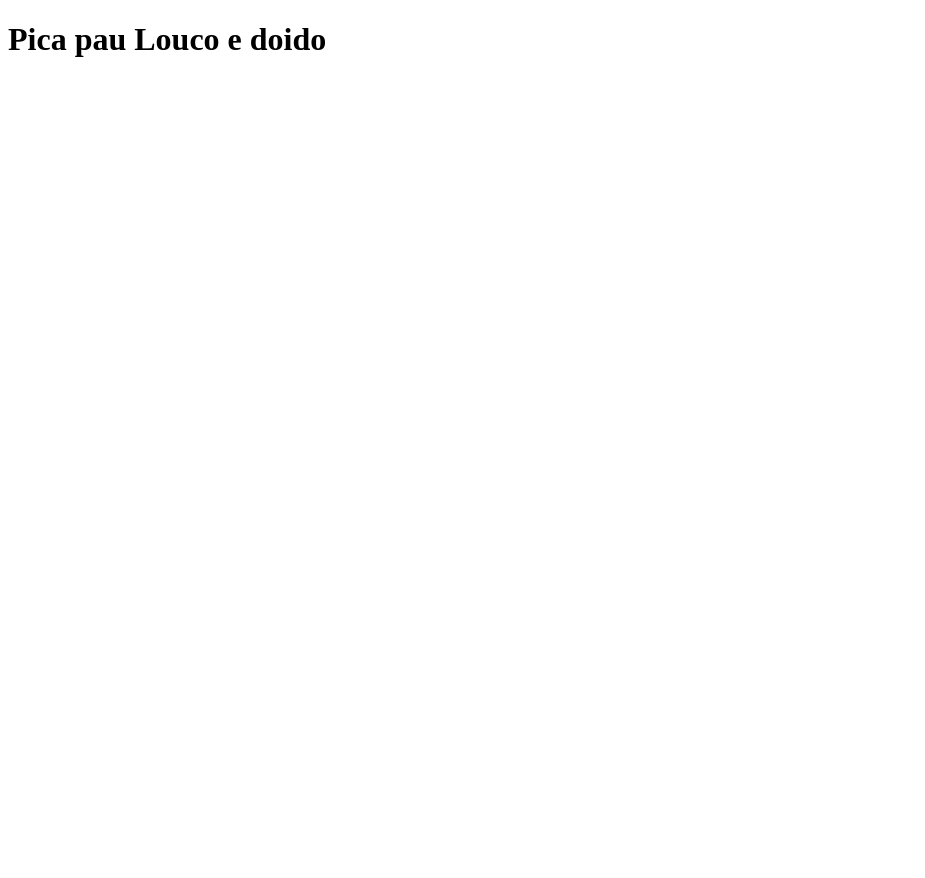
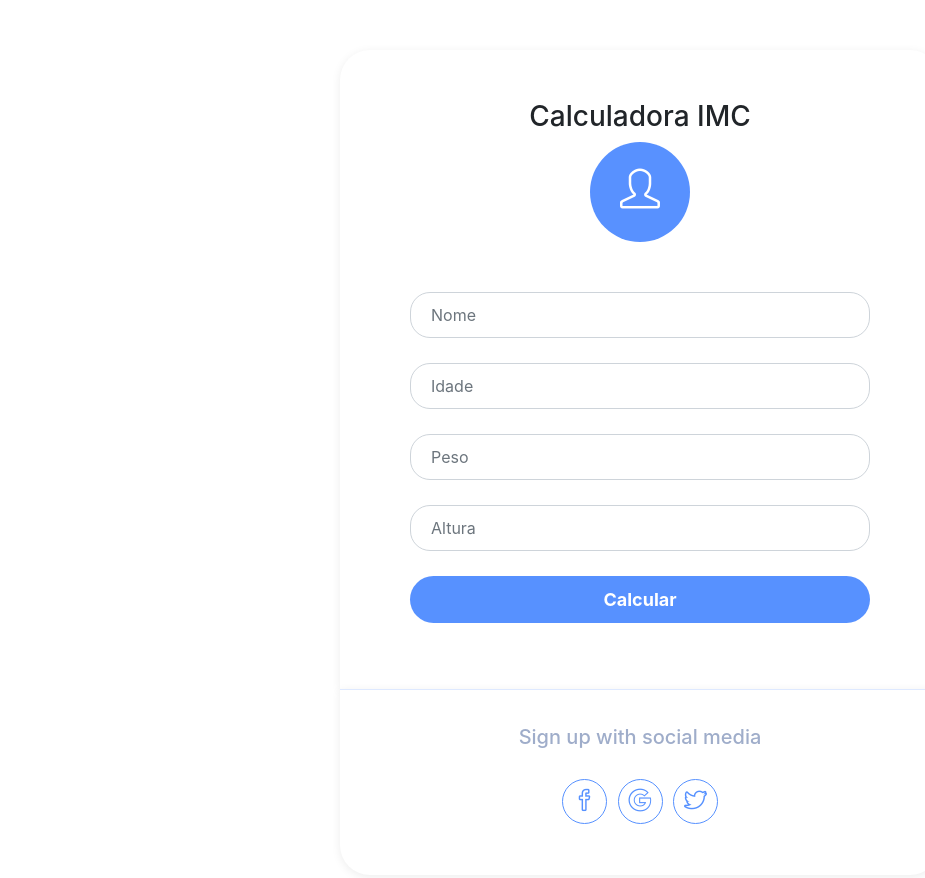
Before and after one commit to LuanvSilva/Javascript-POO, a website: page index.html in a window 1280 px wide. Shown: the whole page, without its empty margins (0-925 px from the left). Before the commit the page ends 800 px from the top, so only its background shows below. Drawn offline with nearby package versions, Linux system fonts and the light colour scheme.

Commit message:
Atualizacao de dados

```diff
--- /dev/null
+++ b/css/style.css
@@ -0,0 +1,100 @@
+body{
+    background-color: #dee9ff;
+
+}
+h3{
+    text-align: center;
+}
+.registration-form{
+	padding: 50px 0;
+}
+
+.registration-form form{
+    background-color: #fff;
+    max-width: 600px;
+    margin: auto;
+    padding: 50px 70px;
+    border-top-left-radius: 30px;
+    border-top-right-radius: 30px;
+    box-shadow: 0px 2px 10px rgba(0, 0, 0, 0.075);
+}
+
+.registration-form .form-icon{
+	text-align: center;
+    background-color: #5891ff;
+    border-radius: 50%;
+    font-size: 40px;
+    color: white;
+    width: 100px;
+    height: 100px;
+    margin: auto;
+    margin-bottom: 50px;
+    line-height: 100px;
+}
+
+.registration-form .item{
+	border-radius: 20px;
+    margin-bottom: 25px;
+    padding: 10px 20px;
+}
+
+.registration-form .create-account{
+    border-radius: 30px;
+    padding: 10px 20px;
+    font-size: 18px;
+    font-weight: bold;
+    background-color: #5791ff;
+    border: none;
+    color: white;
+    margin-top: 20px;
+}
+
+.registration-form .social-media{
+    max-width: 600px;
+    background-color: #fff;
+    margin: auto;
+    padding: 35px 0;
+    text-align: center;
+    border-bottom-left-radius: 30px;
+    border-bottom-right-radius: 30px;
+    color: #9fadca;
+    border-top: 1px solid #dee9ff;
+    box-shadow: 0px 2px 10px rgba(0, 0, 0, 0.075);
+}
+
+.registration-form .social-icons{
+    margin-top: 30px;
+    margin-bottom: 16px;
+}
+
+.registration-form .social-icons a{
+    font-size: 23px;
+    margin: 0 3px;
+    color: #5691ff;
+    border: 1px solid;
+    border-radius: 50%;
+    width: 45px;
+    display: inline-block;
+    height: 45px;
+    text-align: center;
+    background-color: #fff;
+    line-height: 45px;
+}
+
+.registration-form .social-icons a:hover{
+    text-decoration: none;
+    opacity: 0.6;
+}
+
+@media (max-width: 576px) {
+    .registration-form form{
+        padding: 50px 20px;
+    }
+
+    .registration-form .form-icon{
+        width: 70px;
+        height: 70px;
+        font-size: 30px;
+        line-height: 70px;
+    }
+}
--- a/index.html
+++ b/index.html
@@ -4,10 +4,47 @@
     <meta charset="UTF-8">
     <meta http-equiv="X-UA-Compatible" content="IE=edge">
     <meta name="viewport" content="width=device-width, initial-scale=1.0">
+    <link rel="stylesheet" href="css/style.css">
+    <link href="https://cdnjs.cloudflare.com/ajax/libs/simple-line-icons/2.4.1/css/simple-line-icons.min.css" rel="stylesheet">
+    <link rel="stylesheet" href="https://maxcdn.bootstrapcdn.com/bootstrap/4.0.0/css/bootstrap.min.css">
     <title>Document</title>
 </head>
 <body>
-    <h1>Pica pau Louco e doido</h1>
-    <script type="module" src="js/main.js"></script>
+  <div class="registration-form">
+    <form>
+      <h3>Calculadora IMC</h3>
+        <div class="form-icon">
+
+            <span><i class="icon icon-user"></i></span>
+        </div>
+        <div class="form-group">
+            <input type="text" class="form-control item" id="nome" placeholder="Nome">
+        </div>
+        <div class="form-group">
+            <input type="text" class="form-control item" id="idade" placeholder="Idade">
+        </div>
+        <div class="form-group">
+            <input type="text" class="form-control item" id="peso" placeholder="Peso">
+        </div>
+        <div class="form-group">
+            <input type="text" class="form-control item" id="altura" placeholder="Altura">
+        </div>
+        <div class="form-group">
+            <button type="button" class="btn btn-block create-account">Calcular</button>
+        </div>
+    </form>
+    <div class="social-media">
+        <h5>Sign up with social media</h5>
+        <div class="social-icons">
+            <a href="#"><i class="icon-social-facebook" title="Facebook"></i></a>
+            <a href="#"><i class="icon-social-google" title="Google"></i></a>
+            <a href="#"><i class="icon-social-twitter" title="Twitter"></i></a>
+        </div>
+    </div>
+</div>
+<script type="text/javascript" src="https://code.jquery.com/jquery-3.2.1.min.js"></script>
+<script type="text/javascript" src="https://cdnjs.cloudflare.com/ajax/libs/jquery.mask/1.14.15/jquery.mask.min.js"></script>
+<script src="assets/js/script.js"></script>
+
 </body>
 </html>
--- /dev/null
+++ b/js/api/controllers/PessoaController.js
@@ -0,0 +1,43 @@
+import { Pessoa } from "../models/Pessoa";
+
+export class PessoaController {
+    _inputName
+    _inputIdade
+    _inputPeso
+    _inputAltura
+
+    constructor () {
+
+        this._inputName = $('#nome')
+        this._inputIdade = $('#idade')
+        this._inputPeso = $('#peso')
+        this._inputAltura = $('#altura')
+    }
+    adiciona(event){
+
+        event.preventDefault()
+        this._criarPessoa()
+        console.log(this._criarPessoa())
+
+
+    }
+    _criarPessoa() {
+        return new Pessoa(
+            this._inputName.val(),
+            this._inputIdade.val(),
+            this._inputPeso.val(),
+            this._inputAltura.val()
+        )
+}
+
+_limpaFormulario() {
+    this._inputName.val('') = '',
+    this._inputIdade.val('') = '',
+    this._inputPeso.val('') = '',
+    this._inputAltura.val('') = ''
+
+    this._inputName.focus()
+
+}
+
+}
--- a/js/Pessoa.js
+++ b/js/api/models/Pessoa.js
@@ -4,6 +4,7 @@ export class Pessoa {
     _peso
     _altura
     _imc
+    _classificacao
     static totalDePessoa = 0
     constructor (nome, idade,peso,altura){
         this._nome = nome
--- a/js/main.js
+++ b/js/main.js
@@ -1,28 +1,14 @@
-import {Pessoa} from './Pessoa.js'
+import { PessoaController } from "./api/controllers/PessoaController";
+
+let pessoaController = new PessoaController()
+
+let formulario = document.querySelector('form')
+
+formulario.addEventListener('submit',(event) =>{
 
 
-let pessoa1  = new Pessoa('Lunar',25,85.5,1.75)
-let pessoa2  = new Pessoa('Marte',26,50.5,1.50)
-let pessoa3  = new Pessoa('Satu',27,82.2,1.90)
-let pessoa4  = new Pessoa('Barata',90.2,50,1.50)
-console.log(Pessoa.totalDePessoa)
-
-console.log('Situação ' + pessoa1.classificaImc())
-console.log('Situação ' + pessoa2.classificaImc())
-console.log('Situação ' + pessoa3.classificaImc())
-console.log('Situação ' + pessoa4.classificaImc())
-
-console.log('Nome :' + pessoa1.nome)
-console.log('idade :' + pessoa1.idade)
-console.log('imc :' + pessoa1.peso)
-console.log('imc :' + pessoa1.imc)
-
-pessoa1.nome = 'Luan Vitorio'
-pessoa1.idade = 26
-
-
-console.log(pessoa1.calculaImc())
-console.log(pessoa1)
-console.log(pessoa2)
-console.log(pessoa3)
-console.log(pessoa4)
+    //adicionar Pessoa
+    pessoaController.adiciona(event)
+    //Limpa formulario
+    pessoaController._limpaFormulario
+})
```
Also changed, not shown: js/api/models/ListaPessoa.js (added, +12 -0 lines).
